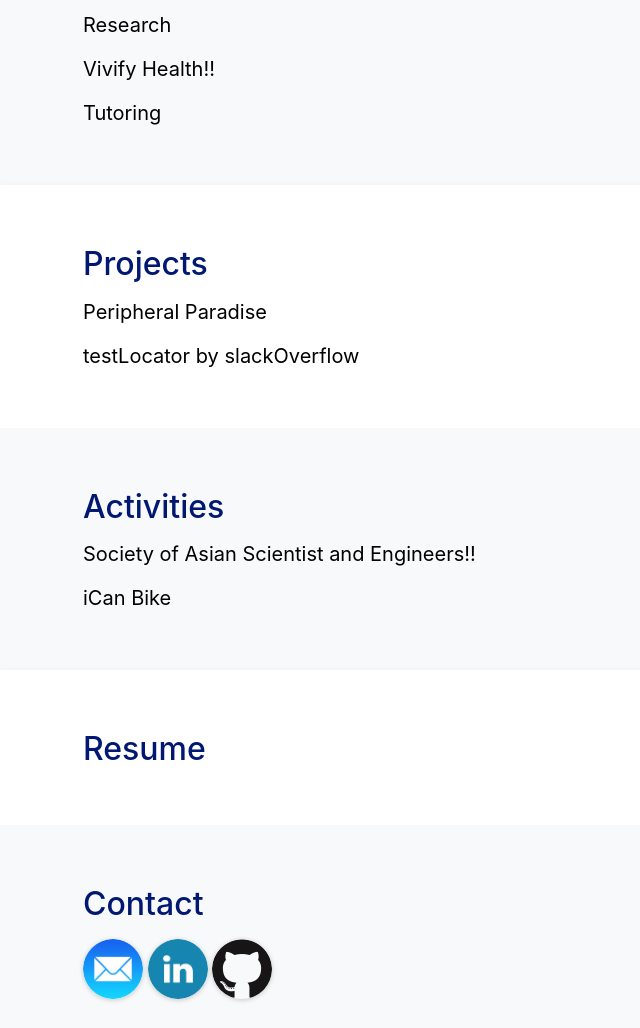
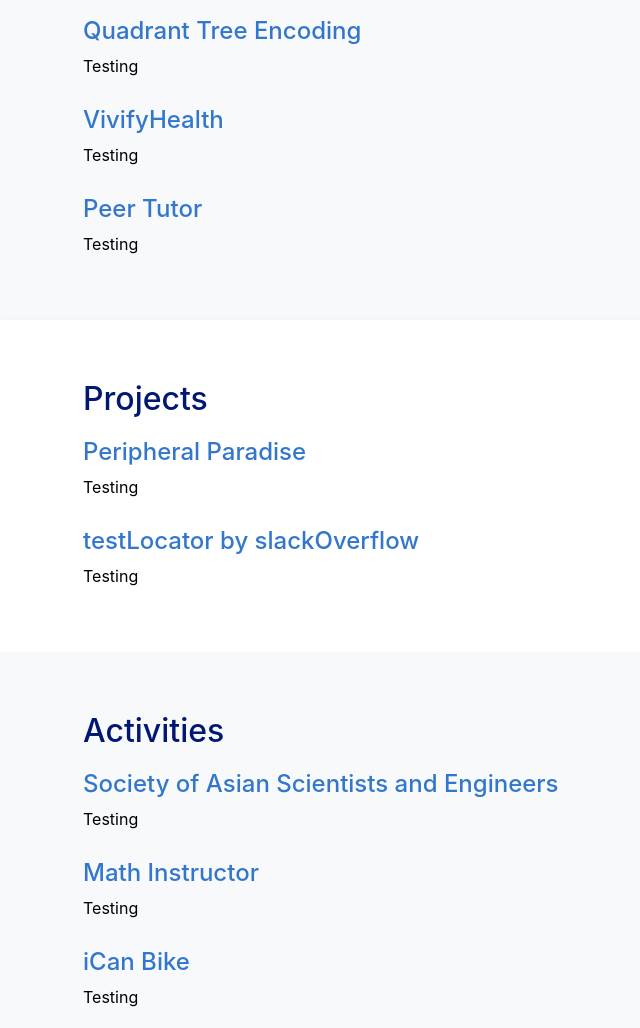
Before and after one commit to annguyens/an.nguyens, a website: page index.html in a window 1280 px wide. Shown: the part 537-1565 px from the top of the page, without its empty margins (2-642 px from the left). Drawn offline with Linux system fonts and the light colour scheme.

Commit message:
separating sub sections

```diff
--- a/index.html
+++ b/index.html
@@ -65,11 +65,20 @@
   <div class="bg-light">
     <div class="container">
       <div class="row">
-        <div class="col-lg-12 mt-5 mb-5">
+        <div class="col-lg-12 mt-5">
           <h2 id="experience">Experience</h2>
-          <h3 class="lead">Research</h3>
-          <h3 class="lead">Vivify Health!!</h3>
-          <h3 class="lead">Tutoring</h3>
+        </div>
+        <div class="col-lg-8">
+          <h3>Quadrant Tree Encoding</h3>
+          <p>Testing</p>
+        </div>
+        <div class="col-lg-8">
+          <h3>VivifyHealth</h3>
+          <p>Testing</p>
+        </div>
+        <div class="col-lg-8 mb-5">
+          <h3>Peer Tutor</h3>
+          <p>Testing</p>
         </div>
       </div>
     </div>
@@ -77,10 +86,16 @@
   <div class="bg-white">
     <div class="container">
       <div class="row">
-        <div class="col-lg-12 mt-5 mb-5">
+        <div class="col-lg-12 mt-5">
           <h2 id="projects">Projects</h2>
-          <h3 class="lead">Peripheral Paradise</h3>
-          <h3 class="lead">testLocator by slackOverflow</h3>
+        </div>
+        <div class="col-lg-8">
+          <h3>Peripheral Paradise</h3>
+          <p>Testing</p>
+        </div>
+        <div class="col-lg-8 mb-5">
+          <h3>testLocator by slackOverflow</h3>
+          <p>Testing</p>
         </div>
       </div>
     </div>
@@ -88,10 +103,20 @@
   <div class="bg-light">
     <div class="container">
       <div class="row">
-        <div class="col-lg-12 mt-5 mb-5">
+        <div class="col-lg-12 mt-5">
           <h2 id="activities">Activities</h2>
-          <h3 class="lead">Society of Asian Scientist and Engineers!!</h3>
-          <h3 class="lead">iCan Bike</h3>
+        </div>
+        <div class="col-lg-8">
+          <h3>Society of Asian Scientists and Engineers</h3>
+          <p>Testing</p>
+        </div>
+        <div class="col-lg-8">
+          <h3>Math Instructor</h3>
+          <p>Testing</p>
+        </div>
+        <div class="col-lg-8 mb-5">
+          <h3>iCan Bike</h3>
+          <p>Testing</p>
         </div>
       </div>
     </div>
```
Also changed, not shown: vendor/bootstrap/css/bootstrap.css.
